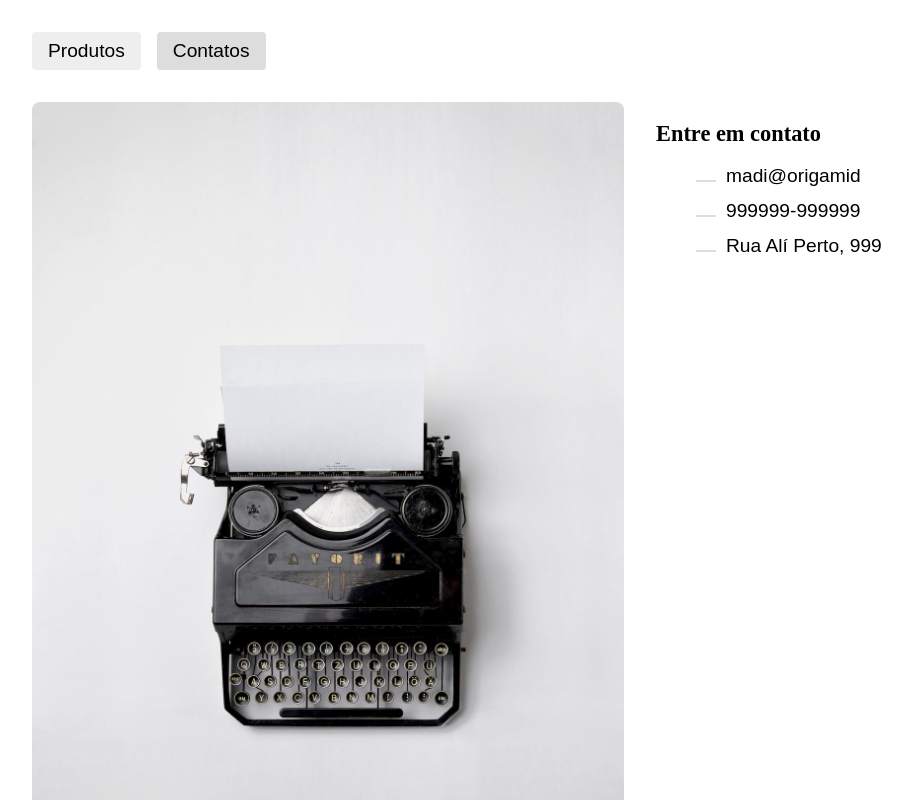
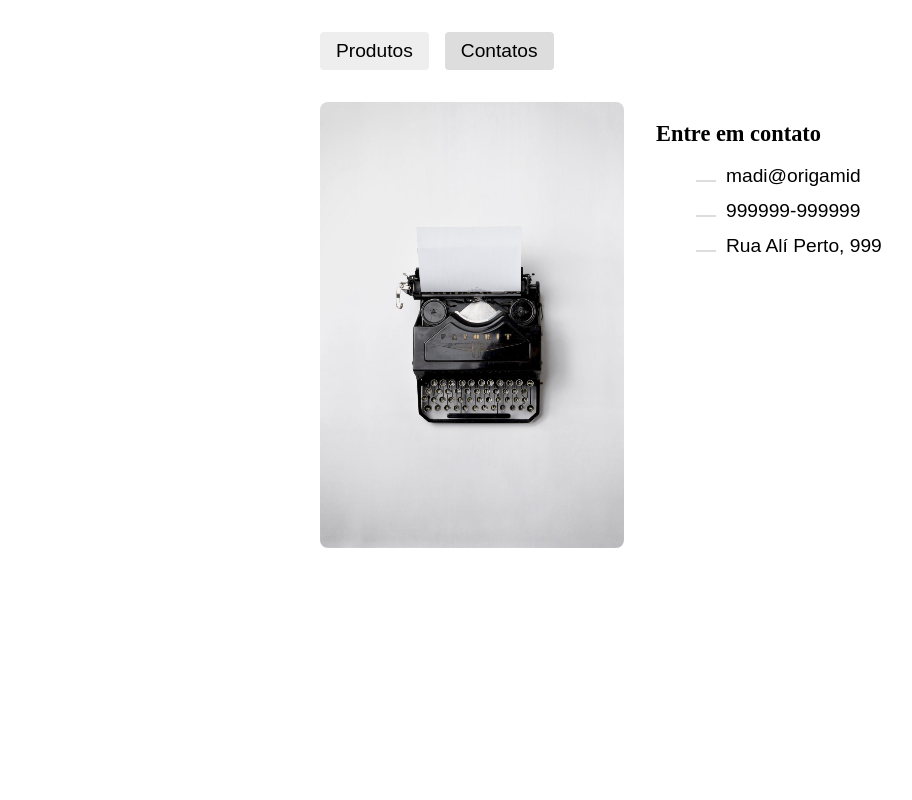
Before and after one commit to MahAzevedo/smartshop, a React (Vite) app: page /contato in a window 1280 px wide. Shown: the top 800 px of the page, without its empty margins (0-912 px from the left). Built offline with nearby package versions, Linux system fonts and the light colour scheme.

Commit message:
modified: src/App.css & Produto.jsx

```diff
--- a/src/App.css
+++ b/src/App.css
@@ -16,6 +16,18 @@ h1 {
   font-size: 1.4rem;
 }
 
+.App {
+  display: flex;
+  flex-direction: column;
+  max-width: 40rem;
+  margin: 0 auto;
+  min-height: calc(100vh + 10rem); /* 100vh altura + 10rem de footer somados definidos em qualquer tela*/
+}
+
+.content {
+  flex: 1;
+}
+
 .animeLeft {
   transform: translateX(-20px);
   opacity: 0;
@@ -28,3 +40,18 @@ h1 {
     opacity: initial;
   }
 }
+
+.loading {
+  width: 20px;
+  height: 20px;
+  border-radius: 50%;
+  border: 10px solid #ccc;
+  border-right-color: transparent;
+  animation: loading 1s infinite;
+}
+
+@keyframes loading {
+  to {
+    transform: rotate(360deg);
+  }
+}
--- a/src/Components/Produto.jsx
+++ b/src/Components/Produto.jsx
@@ -25,7 +25,7 @@ const Produto = () => {
     fetchProduto(`https://ranekapi.origamid.dev/json/api/produto/${id}`);
   }, [id]);
 
-  if (loading) return <div>Carregando...</div>;
+  if (loading) return <div className="loading"></div>;
   if (error) return <p>{error}</p>;
   if (produto === null) return null;
   return (
```
